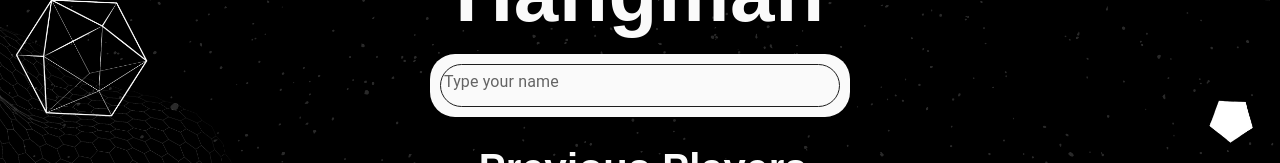
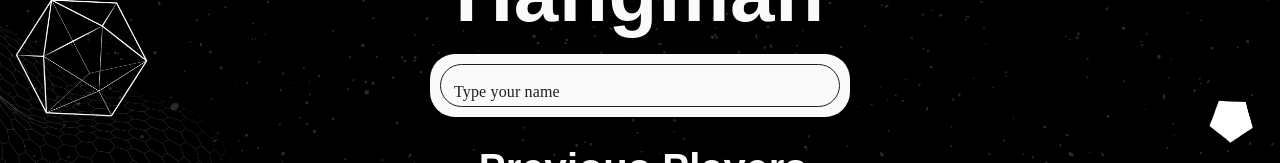
Before and after one commit to cbalsemao/hangman-game, a React (Create React App) app: page / in a window 1280 px wide. Shown: the part 291-454 px from the top of the page. Built offline with nearby package versions, Linux system fonts and the light colour scheme.

Commit message:
chore: refactor and changes made to main section

```diff
--- a/src/sections/GameToStartSection.tsx
+++ b/src/sections/GameToStartSection.tsx
@@ -67,6 +67,14 @@ const TempNameStyle = styled(TextField)({
       borderColor: palette.black,
     },
   },
+  '& .MuiInputLabel-root': {
+    fontFamily: theme.typography.fontFamily,
+    color: palette.gray,
+    padding: '10px',
+    display: 'flex',
+    justifyContent: 'center',
+    alignItems: 'center',
+  },
   '& .MuiInputBase-input': {
     fontFamily: theme.typography.fontFamily,
     fontSize: '1rem',
@@ -93,6 +101,7 @@ const PrevPlayersButtonsStyle = styled(Box)({
 
 const PrevPlayersTitle = styled(Typography)(({ theme }) => ({
   fontFamily: 'Papyrus, fantasy',
+
   color: palette.white,
   fontWeight: 'bold',
   fontSize: '1rem',
--- a/src/styles/styleguide.ts
+++ b/src/styles/styleguide.ts
@@ -15,7 +15,6 @@ export const palette = {
 
 export const theme = createTheme({
   typography: {
-    // fontFamily: 'Courier New, Courier, monospace',
     fontFamily: 'Papyrus;',
     fontSize: 16,
   },
```
Also changed, not shown: public/background-img.jpg.
